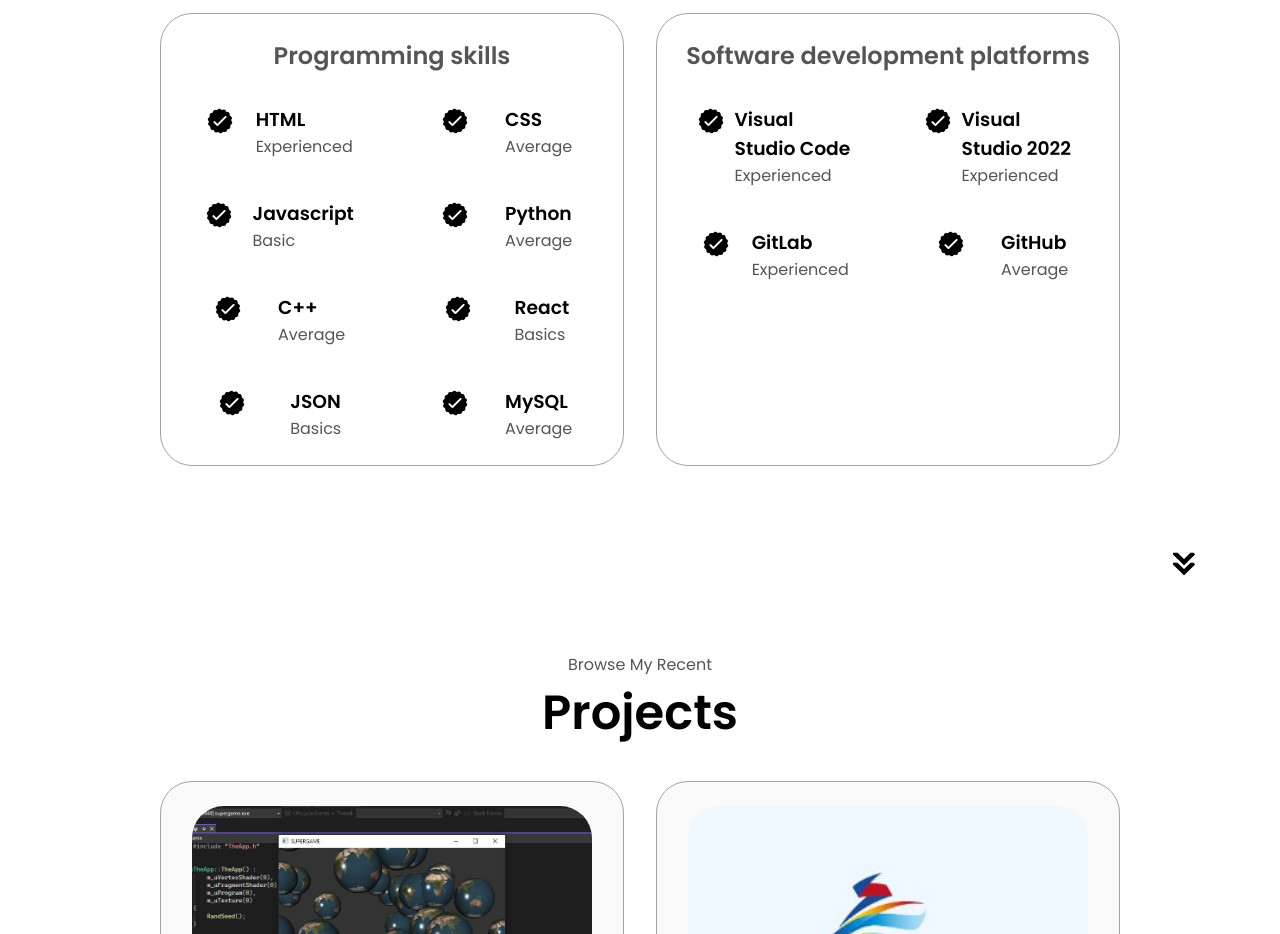
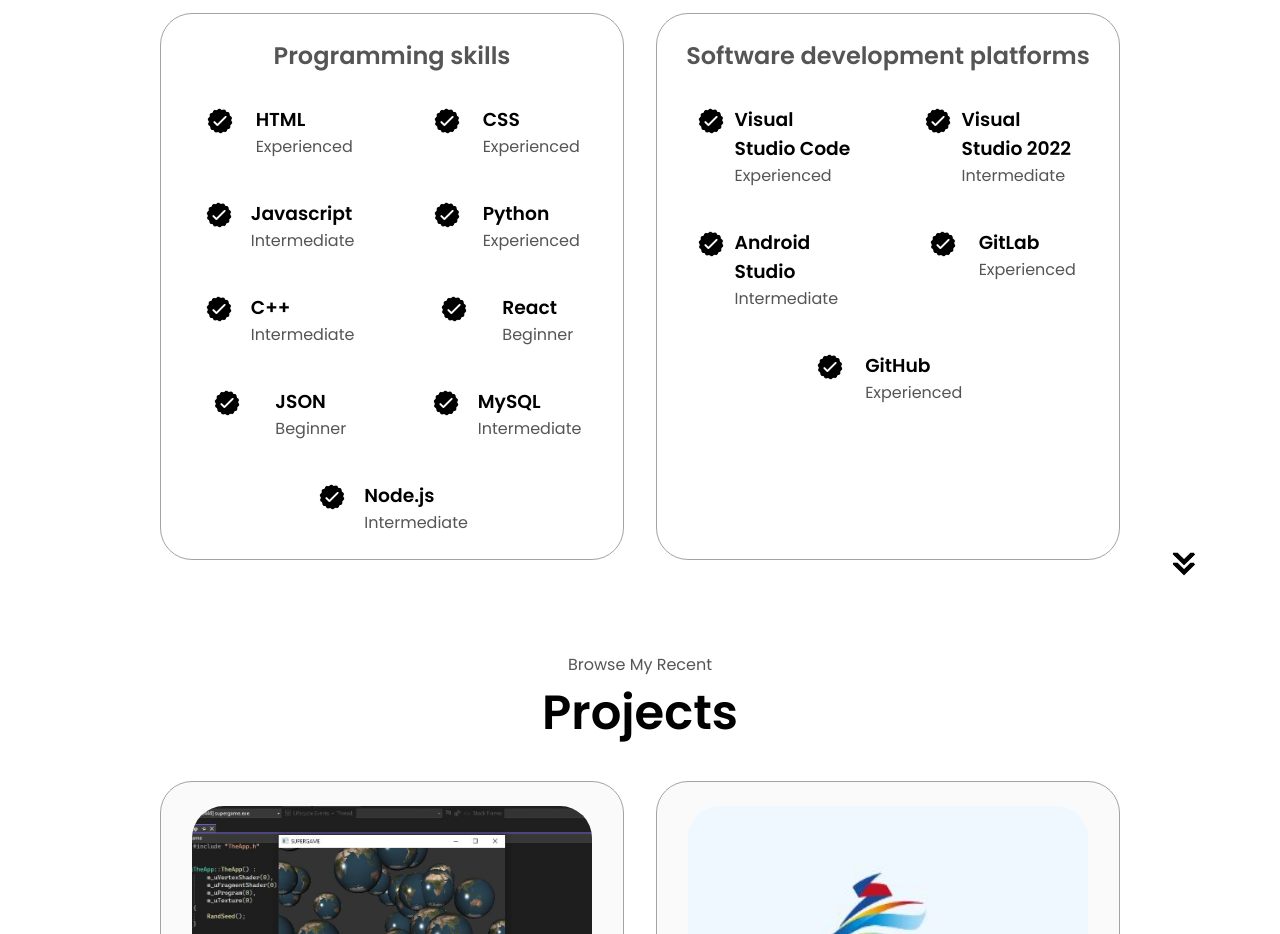
Before and after one commit to teppolap/personal-portfolio, a plain HTML site: page index.html in a window 1280 px wide. Shown: the part 1780-2714 px from the top of the page. Drawn offline with Linux system fonts and the light colour scheme.

Commit message:
Update index.html

```diff
--- a/index.html
+++ b/index.html
@@ -138,7 +138,7 @@
                             >
                             <div>
                                 <h3>CSS</h3>
-                                <p>Average</p>
+                                <p>Experienced</p>
                             </div>
                         </article>
                         <article>
@@ -149,7 +149,7 @@
                             >
                             <div>
                                 <h3>Javascript</h3>
-                                <p>Basic</p>
+                                <p>Intermediate</p>
                             </div>
                         </article>
                         <article>
@@ -160,7 +160,7 @@
                             >
                             <div>
                                 <h3>Python</h3>
-                                <p>Average</p>
+                                <p>Experienced</p>
                             </div>
                         </article>
                         <article>
@@ -171,7 +171,7 @@
                             >
                             <div>
                                 <h3>C++</h3>
-                                <p>Average</p>
+                                <p>Intermediate</p>
                             </div>
                         </article>
                         <article>
@@ -182,7 +182,7 @@
                             >
                             <div>
                                 <h3>React</h3>
-                                <p>Basics</p>
+                                <p>Beginner</p>
                             </div>
                         </article>
                         <article>
@@ -193,7 +193,7 @@
                             >
                             <div>
                                 <h3>JSON</h3>
-                                <p>Basics</p>
+                                <p>Beginner</p>
                             </div>
                         </article>
                         <article>
@@ -204,7 +204,18 @@
                             >
                             <div>
                                 <h3>MySQL</h3>
-                                <p>Average</p>
+                                <p>Intermediate</p>
+                            </div>
+                        </article>
+                        <article>
+                            <img
+                            src="./assets/checkmark.png"
+                            alt="Experince icon"
+                            class="icon"
+                            >
+                            <div>
+                                <h3>Node.js</h3>
+                                <p>Intermediate</p>
                             </div>
                         </article>
                     </div>
@@ -231,7 +242,18 @@
                             >
                             <div>
                                 <h3>Visual Studio 2022</h3>
-                                <p>Experienced</p>
+                                <p>Intermediate</p>
+                            </div>
+                        </article>
+                        <article>
+                            <img
+                            src="./assets/checkmark.png"
+                            alt="Experince icon"
+                            class="icon"
+                            >
+                            <div>
+                                <h3>Android Studio</h3>
+                                <p>Intermediate</p>
                             </div>
                         </article>
                         <article>
@@ -253,7 +275,7 @@
                             >
                             <div>
                                 <h3>GitHub</h3>
-                                <p>Average</p>
+                                <p>Experienced</p>
                             </div>
                         </article>
                     </div>
```
